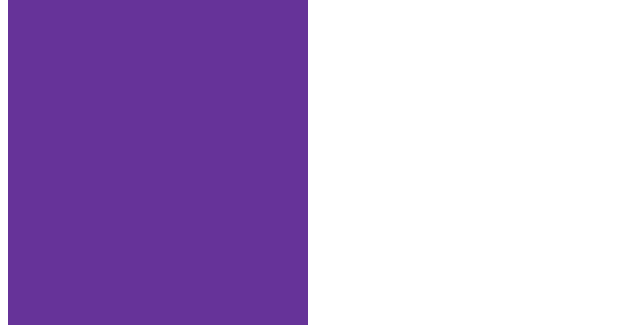
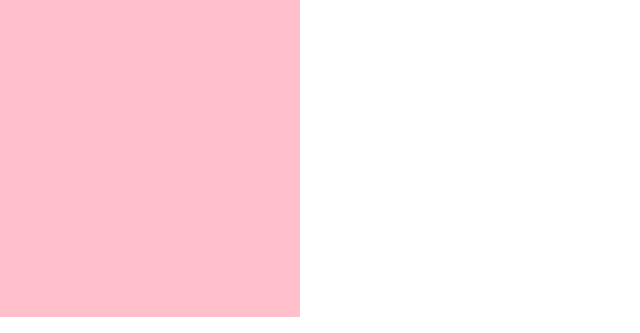
Before and after one commit to joshuawootonn/izzy-wootonn, a Gatsby site: page / in a window 1280 px wide. Shown: the part 483-816 px from the top of the page, without its empty margins (0-640 px from the left). Built offline with nearby package versions, Linux system fonts and the light colour scheme; Gatsby itself is replaced by a stand-in of ours.

Commit message:
add global styles and the beginning of the theme

```diff
--- a/src/components/layout.js
+++ b/src/components/layout.js
@@ -1,20 +1,38 @@
 import React from "react"
 import PropTypes from "prop-types"
 
-import styled from 'styled-components';
+import styled, { ThemeProvider, createGlobalStyle } from "styled-components"
 import { StaticQuery, graphql } from "gatsby"
 
 import Sidebar from "./sidebar"
-import Content from './content'
+import Content from "./content"
+
+const GlobalStyles = createGlobalStyle`
+  @import url('https://fonts.googleapis.com/css?family=Quicksand&display=swap');
+
+  html {
+    font-family: sans-serif;
+    -ms-text-size-adjust: 100%;
+    -webkit-text-size-adjust: 100%;
+    font-family: 'Quicksand', sans-serif;
+  }
+  body {
+    margin: 0;
+    -webkit-font-smoothing: antialiased;
+    -moz-osx-font-smoothing: grayscale;
+  }
+`
+
+const Theme = {
+  color: "pink",
+}
 
 const Wrapper = styled.div`
-
   display: flex;
   margin: 0;
   padding: 0;
   flex-direction: row;
   min-height: 100vh;
-
 `
 
 const Layout = ({ children }) => (
@@ -29,10 +47,13 @@ const Layout = ({ children }) => (
       }
     `}
     render={data => (
+      <ThemeProvider theme={Theme}>
         <Wrapper>
+          <GlobalStyles />
           <Sidebar siteTitle={data.site.siteMetadata.title} />
           <Content children={children} />
         </Wrapper>
+      </ThemeProvider>
     )}
   />
 )
--- a/src/components/layout.scss
+++ /dev/null
@@ -1,13 +0,0 @@
-@import url('https://fonts.googleapis.com/css?family=Quicksand&display=swap');
-
-html {
-  font-family: sans-serif;
-  -ms-text-size-adjust: 100%;
-  -webkit-text-size-adjust: 100%;
-  font-family: 'Quicksand', sans-serif;
-}
-body {
-  margin: 0;
-  -webkit-font-smoothing: antialiased;
-  -moz-osx-font-smoothing: grayscale;
-}
--- a/src/components/sidebar.js
+++ b/src/components/sidebar.js
@@ -7,7 +7,7 @@ import styled from "styled-components"
 import ProfileImage from "./image"
 
 const StyledSidebar = styled.div`
-  background: rebeccapurple;
+  background: ${props => props.theme.color};
   margin-bottom: 1.45rem;
   width: 300px;
   height: 100vh;
```
Lines whose indentation alone changed are shown as unchanged.
